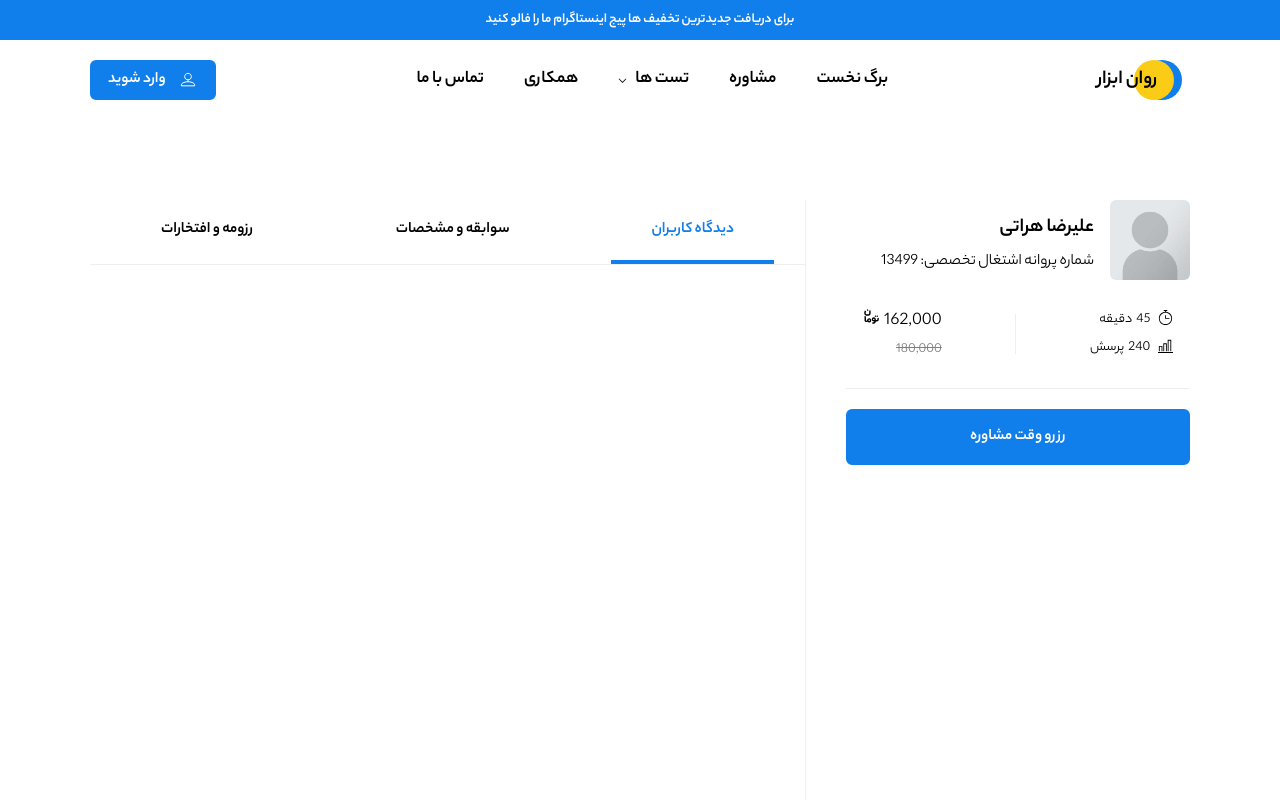
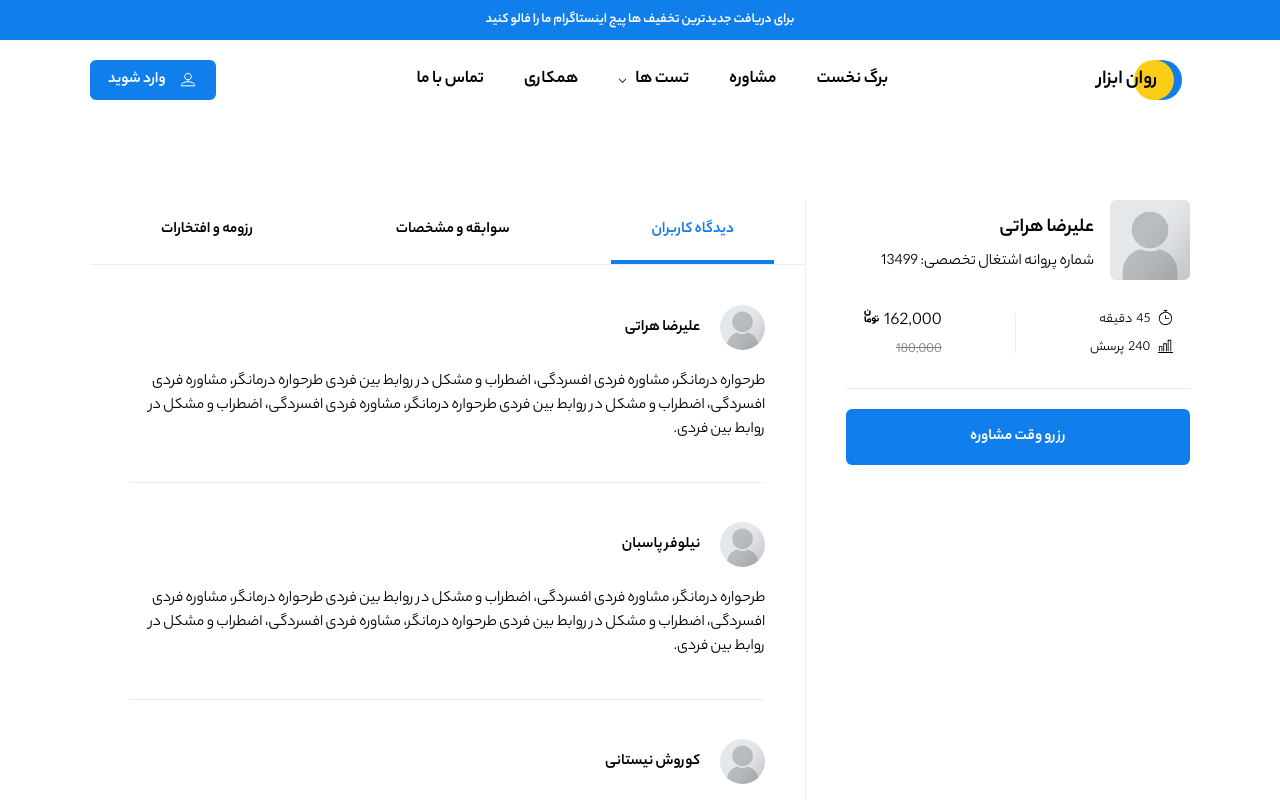
Before and after one commit to kouroshneyestani/nextjs-ravanafzar, a Next.js app: page /consultants/1 in a window 1280 px wide. Shown: the top 800 px of the page. Built offline with nearby package versions, Linux system fonts and the light colour scheme; what tailwindcss-rtl would draw is missing.

Commit message:
feat: add COmments section for users pages

```diff
--- a/src/app/(pages)/consultants/[id]/page.jsx
+++ b/src/app/(pages)/consultants/[id]/page.jsx
@@ -1,6 +1,7 @@
 "use client";
 
-import { Container, CardConsultants, Button } from "@components";
+import { comments } from "@data";
+import { Container, CardConsultants, Comments, Button } from "@components";
 
 const data = [
     {
@@ -38,8 +39,8 @@ export default function Page() {
                         </div>
                     </aside>
                     <main className="w-5/6">
-                        <div className="w-full h-screen bg-gray-300 border-r-[1px] border-overlay">
-                            <nav className="top-0 sticky">
+                        <div className="w-full min-h-screen bg-gray-300 border-r-[1px] border-overlay">
+                            <nav className="top-0 sticky z-50 bg-background">
                                 <ul className="flex items-end justify-around border-b border-overlay">
                                     <li className="h-16 px-10 font-bold flex items-center justify-center border-b-4 border-primary text-primary">
                                         دیدگاه کاربران
@@ -52,6 +53,11 @@ export default function Page() {
                                     </li>
                                 </ul>
                             </nav>
+                            <div className="p-10">
+                                <div>
+                                    <Comments data={comments} />
+                                </div>
+                            </div>
                         </div>
                     </main>
                 </div>
```
